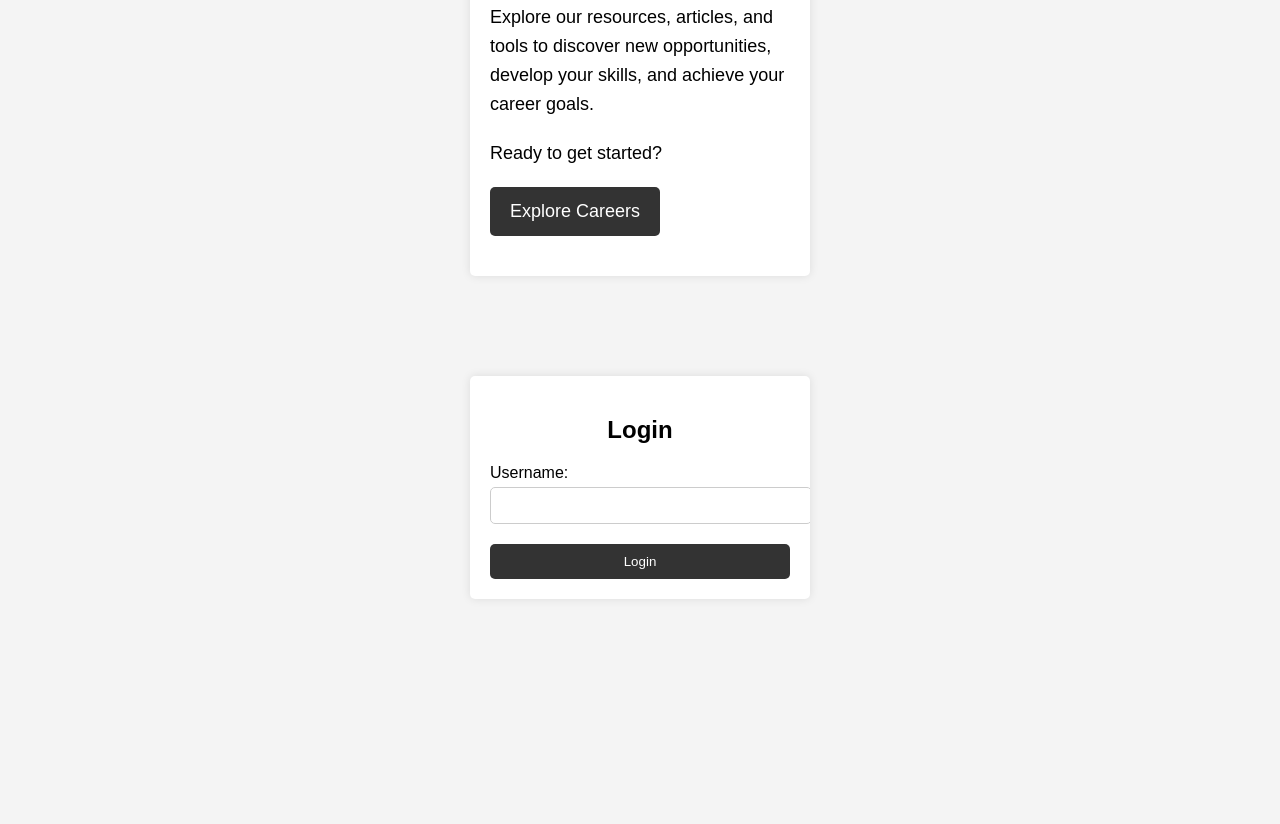
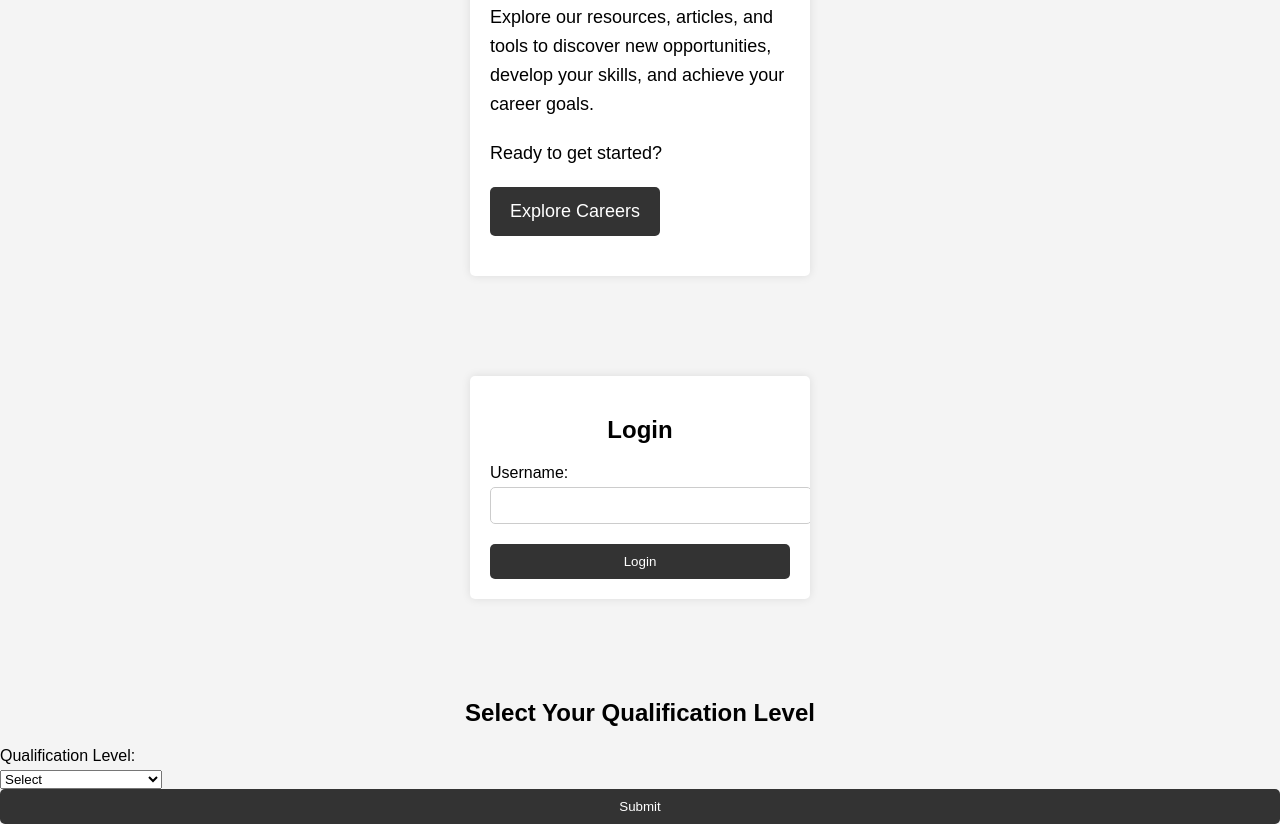
Before and after one commit to hyyaswin1/carrier-guidance, a plain HTML site: page index.html in a window 1280 px wide. Shown: the part 427-1251 px from the top of the page. Before the commit the page ends 1126 px from the top, so only its background shows below. Drawn offline with Linux system fonts and the light colour scheme.

Commit message:
Update index.html

```diff
--- a/index.html
+++ b/index.html
@@ -120,3 +120,26 @@
     </div>
 </body>
 </html>
+<!DOCTYPE html>
+<html lang="en">
+<head>
+    <meta charset="UTF-8">
+    <meta name="viewport" content="width=device-width, initial-scale=1.0">
+    <title>Qualification Level</title>
+</head>
+<body>
+    <h2>Select Your Qualification Level</h2>
+    <form action="#" method="post">
+        <label for="qualification">Qualification Level:</label>
+        <select id="qualification" name="qualification">
+            <option value="">Select</option>
+            <option value="SSLC">SSLC</option>
+            <option value="HIGHER SECONDARY">HIGHER SECONDARY</option>
+            <option value="DIPLOMA">DIPLOMA</option>
+            <option value="master">Master's Degree</option>
+            <option value="other">Other</option>
+        </select>
+        <input type="submit" value="Submit">
+    </form>
+</body>
+</html>
```
